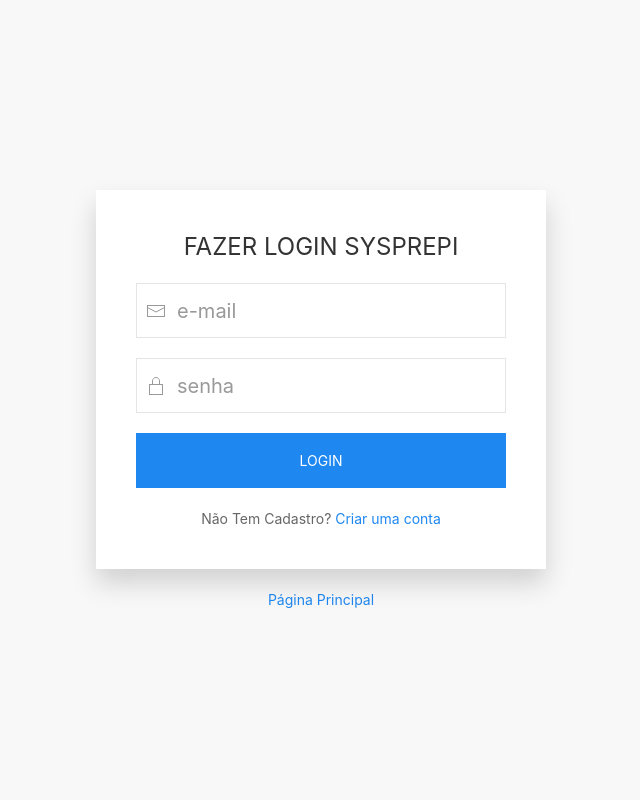
After one commit to rabeloAndre/sysprepi_front, a Django app: page /login in a window 1280 px wide. The commit adds this page. Shown: the whole page, without its empty margins (319-959 px from the left). Run offline with Django 3.2, Linux system fonts and the light colour scheme; some libraries are stand-ins or nearby versions.

Commit message:
Pagina Login

```diff
--- a/front/templates/header.html
+++ b/front/templates/header.html
@@ -6,6 +6,7 @@
     <meta name="viewport" content="width=device-width, initial-scale=1">
 
     <!-- Custom CSS -->
+    <link rel="stylesheet" href="css/custom.css" />
 
 
     <!-- Custom CSS -->
--- a/front/templates/index.html
+++ b/front/templates/index.html
@@ -12,7 +12,7 @@
                         Associação de Pacientes Renais do Piauí</button>
                     <button class="uk-button uk-button-large uk-button-primary">Contato</button>
                     <button class="uk-button uk-button-large uk-button-primary">Sobre Nós</button>
-                    <button class="uk-button uk-button-large uk-button-primary">Fazer Login</button>
+                    <a href="/login"><button class="uk-button uk-button-large uk-button-primary">Fazer Login</button></a>
                 </ul>
 
             </div>
--- /dev/null
+++ b/front/templates/login.html
@@ -0,0 +1,41 @@
+{% extends "header.html" %}
+{% block body %}
+
+    <div class="uk-section uk-section-muted uk-flex uk-flex-middle uk-animation-fade" uk-height-viewport>
+        <div class="uk-width-1-1">
+            <div class="uk-container">
+                <div class="uk-grid-margin uk-grid uk-grid-stack" uk-grid>
+                    <div class="uk-width-1-1@m">
+                        <div class="uk-margin uk-width-large uk-margin-auto uk-card uk-card-default uk-card-body uk-box-shadow-large">
+                            <h4 class="uk-card-title uk-text-center">FAZER LOGIN SYSPREPI</h4>
+                            <form>
+                                <div class="uk-margin">
+                                    <div class="uk-inline uk-width-1-1">
+                                        <span class="uk-form-icon" uk-icon="icon: mail"></span>
+                                        <input class="uk-input uk-form-large" placeholder="e-mail" type="text">
+                                    </div>
+                                </div>
+                                <div class="uk-margin">
+                                    <div class="uk-inline uk-width-1-1">
+                                        <span class="uk-form-icon" uk-icon="icon: lock"></span>
+                                        <input class="uk-input uk-form-large" placeholder="senha" type="password">
+                                    </div>
+                                </div>
+                                <div class="uk-margin">
+                                    <button class="uk-button uk-button-primary uk-button-large uk-width-1-1">Login</button>
+                                </div>
+                                <div class="uk-text-small uk-text-center">
+                                    Não Tem Cadastro? <a href="/criar-conta-socio">Criar uma conta</a>
+                                </div>
+                            </form>
+
+                        </div>
+                        <div class="uk-text-small uk-text-center">
+                            <a href="/">Página Principal</a>
+                        </div>
+                    </div>
+                </div>
+            </div>
+        </div>
+    </div>
+    {% endblock %}
--- a/front/urls.py
+++ b/front/urls.py
@@ -5,6 +5,8 @@ from front import views as views_front
 urlpatterns = [
     path('admin/', admin.site.urls),
     path('', views_front.index, name='index'),
-    path('consulta/', views_front.consulta, name='consulta'),
+    path('consulta', views_front.consulta, name='consulta'),
+    path('login', views_front.login, name='login'),
+
 
 ]
--- a/front/views.py
+++ b/front/views.py
@@ -5,3 +5,6 @@ def index(request):
 
 def consulta(request):
 	return render(request, "consulta.html")
+
+def login(request):
+	return render(request, "login.html")
```
